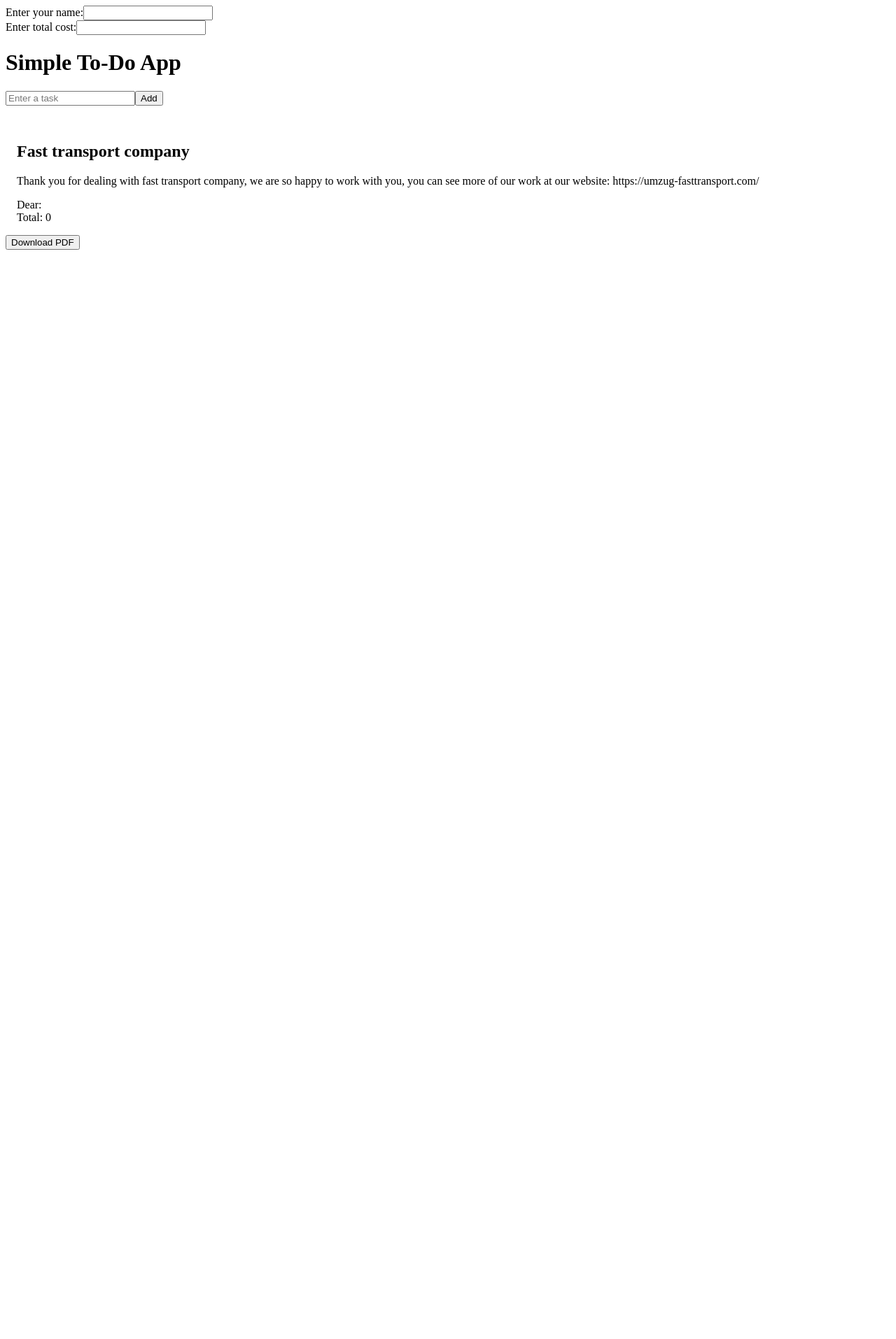
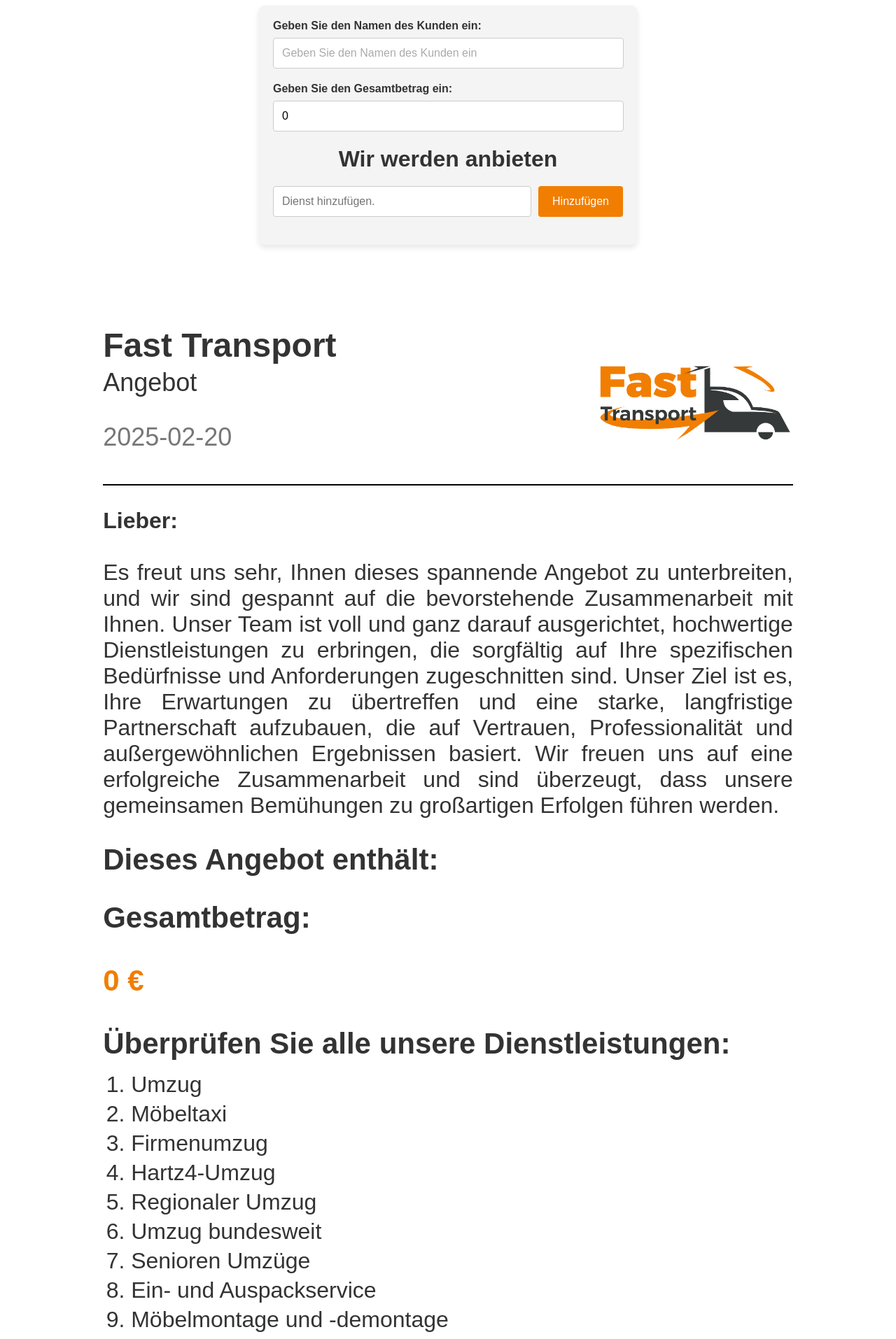
Before and after one commit to Salar-Sali/easy, a React (Vite) app: page / in a window 1280 px wide. Shown: the top 1914 px of the page at 70% size. Before the commit the page ends 800 px from the top, so only its background shows below. Built offline with nearby package versions, Linux system fonts and the light colour scheme.

Commit message:
offer page design refactored

```diff
--- a/eslint.config.js
+++ b/eslint.config.js
@@ -3,7 +3,7 @@ import tseslint from "@typescript-eslint/eslint-plugin";
 import tsparser from "@typescript-eslint/parser";
 import react from "eslint-plugin-react";
 import prettier from "eslint-plugin-prettier";
-import importPlugin from "eslint-plugin-import"; // Add this line
+import importPlugin from "eslint-plugin-import";
 
 export default [
   js.configs.recommended,
@@ -17,7 +17,7 @@ export default [
       "@typescript-eslint": tseslint,
       react,
       prettier,
-      import: importPlugin, // Add this line
+      import: importPlugin,
     },
     rules: {
       "import/extensions": [
--- a/src/pages/angibot/angi-bot-page.tsx
+++ b/src/pages/angibot/angi-bot-page.tsx
@@ -1,6 +1,9 @@
 import { useRef, useState } from "react";
 import generatePDF from "react-to-pdf";
 import TodoApp, { Todo } from "~/pages/angibot/angibot-items";
+import OfferPage from "~/pages/angibot/ofer-page";
+import Button from "@mui/material/Button";
+import { styled } from "styled-components";
 
 export const AngiBotPage = () => {
   const targetRef = useRef(null);
@@ -8,44 +11,91 @@ export const AngiBotPage = () => {
   const [name, setName] = useState<string>("");
   const [total, setTotal] = useState(0);
 
+  const resetInputs = () => {
+    setItems([]);
+    setName("");
+    setTotal(0);
+  };
   return (
     <div>
-      <div>
-        <span> Enter your name:</span>
-        <input onChange={(e) => setName(e.target.value)} />
+      <FormContainer>
+        <FormField>
+          <Label>Geben Sie den Namen des Kunden ein:</Label>
+          <Input
+            type="text"
+            value={name}
+            onChange={(e) => setName(e.target.value)}
+            placeholder="Geben Sie den Namen des Kunden ein"
+            style={{ width: "95%" }}
+          />
+        </FormField>
+
+        <FormField>
+          <Label>Geben Sie den Gesamtbetrag ein:</Label>
+          <Input
+            style={{ width: "95%" }}
+            value={total}
+            onChange={(e) => setTotal(e.target.value as unknown as number)}
+            placeholder="Geben Sie den Gesamtbetrag ein"
+          />
+        </FormField>
+        <TodoApp setTodos={setItems} todos={items} />
+      </FormContainer>
+
+      <div ref={targetRef} style={{ padding: "16px" }}>
+        <OfferPage items={items} name={name} price={total} />
       </div>
 
-      <div>
-        <span>Enter total cost:</span>
-        <input
-          onChange={(e) => setTotal(e.target.value as unknown as number)}
-        />
-      </div>
-
-      <TodoApp setTodos={setItems} todos={items} />
-
-      <div ref={targetRef} style={{ padding: "16px" }}>
-        <h2>Fast transport company</h2>
-        <p>
-          Thank you for dealing with fast transport company, we are so happy to
-          work with you, you can see more of our work at our website:
-          https://umzug-fasttransport.com/
-        </p>
-        {/* name */}
-        <div>Dear: {name}</div>
-        {/* list */}
-        {items.map((item, index) => (
-          <div>
-            {index + 1}. {item.text}
-          </div>
-        ))}
-
-        {/* total */}
-        <div>Total: {total}</div>
-      </div>
-      <button onClick={() => generatePDF(targetRef, { filename: "page.pdf" })}>
-        Download PDF
-      </button>
+      <Button
+        onClick={() => {
+          generatePDF(targetRef, { filename: "angibot.pdf" });
+          resetInputs();
+        }}
+        style={{ backgroundColor: "#f17e01", color: "white" }}
+      >
+        Herunterladen PDF
+      </Button>
     </div>
   );
 };
+
+// Styled-components
+const FormContainer = styled.div`
+  max-width: 500px;
+  margin: 0 auto;
+  padding: 20px;
+  background-color: #f4f4f4;
+  border-radius: 8px;
+  box-shadow: 0 4px 8px rgba(0, 0, 0, 0.1);
+  font-family: "Arial", sans-serif;
+`;
+
+const FormField = styled.div`
+  margin-bottom: 20px;
+`;
+
+const Label = styled.label`
+  font-size: 1rem;
+  font-weight: bold;
+  color: #333;
+  margin-bottom: 8px;
+  display: block;
+`;
+
+const Input = styled.input`
+  width: 100%;
+  padding: 12px;
+  font-size: 1rem;
+  border: 1px solid #ccc;
+  border-radius: 4px;
+  outline: none;
+  transition: border-color 0.3s;
+
+  &:focus {
+    border-color: #f17e01;
+  }
+
+  &::placeholder {
+    color: #aaa;
+  }
+`;
--- a/src/pages/angibot/angibot-items.tsx
+++ b/src/pages/angibot/angibot-items.tsx
@@ -1,4 +1,5 @@
 import { useState } from "react";
+import { styled } from "styled-components";
 
 export type Todo = {
   id: number;
@@ -20,43 +21,136 @@ export default function TodoApp({ todos, setTodos }: TodoAppProps) {
   };
 
   const removeTodo = (id: number) => {
-    setTodos(todos.filter(todo => todo.id !== id));
+    setTodos(todos.filter((todo) => todo.id !== id));
   };
 
   return (
-    <div className="max-w-md mx-auto p-4 bg-white shadow-lg rounded-xl mt-10">
-      <h1 className="text-xl font-bold mb-4">Simple To-Do App</h1>
-      <div className="flex gap-2 mb-4">
-        <input
-          type="text"
-          className="border p-2 w-full rounded"
+    <div>
+      <Header>Wir werden anbieten</Header>
+      <InputSection>
+        <TodoInput
           value={input}
           onChange={(e) => setInput(e.target.value)}
-          placeholder="Enter a task"
+          placeholder="Dienst hinzufügen."
         />
-        <button
-          className="bg-blue-500 text-white px-4 py-2 rounded"
-          onClick={addTodo}
-        >
-          Add
-        </button>
-      </div>
-      <ul>
+        <AddButton onClick={addTodo}>Hinzufügen</AddButton>
+      </InputSection>
+      <TodoList>
         {todos.map((todo) => (
-          <li
-            key={todo.id}
-            className="flex justify-between items-center p-2 border-b"
-          >
-            {todo.text}
-            <button
-              className="text-red-500"
-              onClick={() => removeTodo(todo.id)}
-            >
-              ❌
-            </button>
-          </li>
+          <TodoItem key={todo.id}>
+            <TodoText>{todo.text}</TodoText>
+            <DeleteButton onClick={() => removeTodo(todo.id)}>
+              Löschen
+            </DeleteButton>
+          </TodoItem>
         ))}
-      </ul>
+      </TodoList>
     </div>
   );
 }
+
+// Styled-components
+const Container = styled.div`
+  max-width: 500px;
+  margin: 0 auto;
+  padding: 20px;
+  font-family: "Arial", sans-serif;
+  background-color: #f4f4f4;
+  border-radius: 8px;
+`;
+
+const Header = styled.h1`
+  text-align: center;
+  font-size: 2rem;
+  color: #333;
+  margin-bottom: 20px;
+  font-weight: bold;
+`;
+
+const InputSection = styled.div`
+  display: flex;
+  margin-bottom: 20px;
+`;
+
+const TodoInput = styled.input`
+  flex: 1;
+  padding: 12px;
+  font-size: 1rem;
+  border: 1px solid #ccc;
+  border-radius: 4px;
+  outline: none;
+  transition: border-color 0.3s;
+
+  &:focus {
+    border-color: #4caf50;
+  }
+`;
+
+const AddButton = styled.button`
+  margin-left: 10px;
+  padding: 12px 20px;
+  font-size: 1rem;
+  background-color: #f17e01;
+  color: white;
+  border: none;
+  border-radius: 4px;
+  cursor: pointer;
+  transition: background-color 0.3s, transform 0.3s;
+
+  &:hover {
+    background-color: #f17e01;
+    transform: scale(1.05);
+  }
+
+  &:active {
+    background-color: #f17e01;
+  }
+`;
+
+const TodoList = styled.ul`
+  list-style-type: none;
+  padding: 0;
+`;
+
+const TodoItem = styled.li`
+  display: flex;
+  align-items: center;
+  justify-content: space-between;
+  padding: 12px;
+  background-color: #fff;
+  border: 1px solid #ddd;
+  border-radius: 8px;
+  margin-bottom: 10px;
+  font-size: 1rem;
+  box-shadow: 0 2px 4px rgba(0, 0, 0, 0.1);
+  transition: box-shadow 0.3s;
+
+  &:hover {
+    box-shadow: 0 4px 8px rgba(0, 0, 0, 0.1);
+  }
+`;
+
+const TodoText = styled.span`
+  flex: 1;
+  color: #333;
+  font-weight: 500;
+`;
+
+const DeleteButton = styled.button`
+  padding: 6px 12px;
+  background-color: #f44336;
+  color: white;
+  border: none;
+  border-radius: 4px;
+  cursor: pointer;
+  transition: background-color 0.3s, transform 0.3s;
+
+  &:hover {
+    background-color: #e53935;
+    transform: scale(1.05);
+  }
+
+  &:active {
+    background-color: #c62828;
+  }
+`;
--- /dev/null
+++ b/src/pages/angibot/ofer-page.tsx
@@ -0,0 +1,157 @@
+import styled from "styled-components";
+import dayjs from "dayjs";
+import { Todo } from "~/pages/angibot/angibot-items";
+
+interface OfferPageProps {
+  items: Todo[];
+  price?: number;
+  name: string;
+}
+const OfferPage: React.FC<OfferPageProps> = ({
+  items,
+  price,
+  name = false,
+}) => {
+  const today = dayjs().format("YYYY-MM-DD");
+
+  return (
+    <Container>
+      <Header>
+        <div>
+          <CompanyName>Fast Transport</CompanyName>
+          <DocumentType>Angebot</DocumentType>
+          <Date>{today}</Date>
+        </div>
+        <Logo src="/logo.png" alt="Fast Transport Logo" />
+      </Header>
+      <Intro>
+        <strong>Lieber:</strong> {name} <br />
+        <br />
+        Es freut uns sehr, Ihnen dieses spannende Angebot zu unterbreiten, und
+        wir sind gespannt auf die bevorstehende Zusammenarbeit mit Ihnen. Unser
+        Team ist voll und ganz darauf ausgerichtet, hochwertige Dienstleistungen
+        zu erbringen, die sorgfältig auf Ihre spezifischen Bedürfnisse und
+        Anforderungen zugeschnitten sind. Unser Ziel ist es, Ihre Erwartungen zu
+        übertreffen und eine starke, langfristige Partnerschaft aufzubauen, die
+        auf Vertrauen, Professionalität und außergewöhnlichen Ergebnissen
+        basiert. Wir freuen uns auf eine erfolgreiche Zusammenarbeit und sind
+        überzeugt, dass unsere gemeinsamen Bemühungen zu großartigen Erfolgen
+        führen werden.
+      </Intro>
+      <Section>
+        <SectionTitle>Dieses Angebot enthält: </SectionTitle>
+        <ol>
+          {items.map((item) => (
+            <ListItem key={item.id}>{item.text}</ListItem>
+          ))}
+        </ol>
+      </Section>
+      <Section>
+        <SectionTitle>Gesamtbetrag: </SectionTitle>
+        <Price>{price} €</Price>
+      </Section>
+      <Section>
+        <SectionTitle>
+          Überprüfen Sie alle unsere Dienstleistungen:
+        </SectionTitle>
+        <ol>
+          <ListItem>Umzug</ListItem>
+          <ListItem>Möbeltaxi</ListItem>
+          <ListItem>Firmenumzug</ListItem>
+          <ListItem>Hartz4-Umzug</ListItem>
+
+          <ListItem>Regionaler Umzug</ListItem>
+          <ListItem>Umzug bundesweit</ListItem>
+          <ListItem>Senioren Umzüge</ListItem>
+          <ListItem>Ein- und Auspackservice</ListItem>
+
+          <ListItem>Möbelmontage und -demontage</ListItem>
+
+          <ListItem>Entrümpelung</ListItem>
+          <ListItem>Wohnungsauflösung</ListItem>
+          <ListItem>Sperrmüll entsorgen</ListItem>
+        </ol>
+        <MoreInfo>
+          Find more details on our website:{" "}
+          <a
+            href="https://umzug-fasttransport.com/"
+            target="_blank"
+            rel="noopener noreferrer"
+          >
+            umzug-fasttransport.com
+          </a>
+        </MoreInfo>
+      </Section>
+    </Container>
+  );
+};
+
+export default OfferPage;
+
+const Container = styled.div`
+  width: 80%;
+  margin: 100px auto 0;
+  font-family: Arial, sans-serif;
+  color: #333;
+`;
+
+const Header = styled.header`
+  display: flex;
+  justify-content: space-between;
+  align-items: center;
+  border-bottom: 2px solid #000;
+  padding-bottom: 10px;
+  margin-bottom: 20px;
+`;
+
+const CompanyName = styled.h1`
+  font-size: 48px;
+  margin: 0;
+`;
+
+const DocumentType = styled.p`
+  font-size: 36px;
+  margin: 5px 0;
+`;
+
+const Date = styled.p`
+  font-size: 36px;
+  color: #777;
+`;
+
+const Logo = styled.img`
+  height: 200px;
+`;
+
+const Intro = styled.p`
+  font-size: 32px;
+  margin-bottom: 20px;
+  text-align: justify;
+`;
+
+const Section = styled.section`
+  margin-bottom: 20px;
+`;
+
+const SectionTitle = styled.h2`
+  font-size: 42px;
+  margin-bottom: 10px;
+`;
+
+const ListItem = styled.li`
+  font-size: 32px;
+  margin-bottom: 5px;
+`;
+
+const Price = styled.p`
+  font-size: 42px;
+  font-weight: bold;
+  color: #f17e01;
+`;
+
+const MoreInfo = styled.p`
+  font-size: 32px;
+  margin-top: 10px;
+`;
+
+export { OfferPage };
```
Also changed, not shown: package.json (+4 -4 lines), public/logo.png (added), 1 other file (tests, documents, lock files or other folders).
